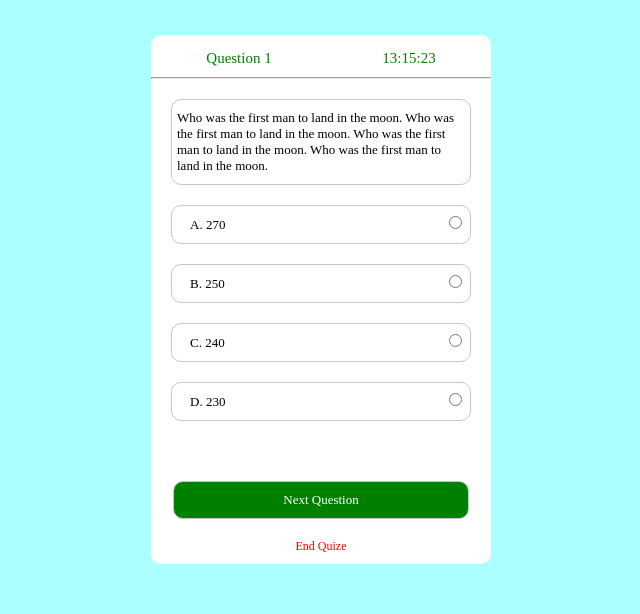
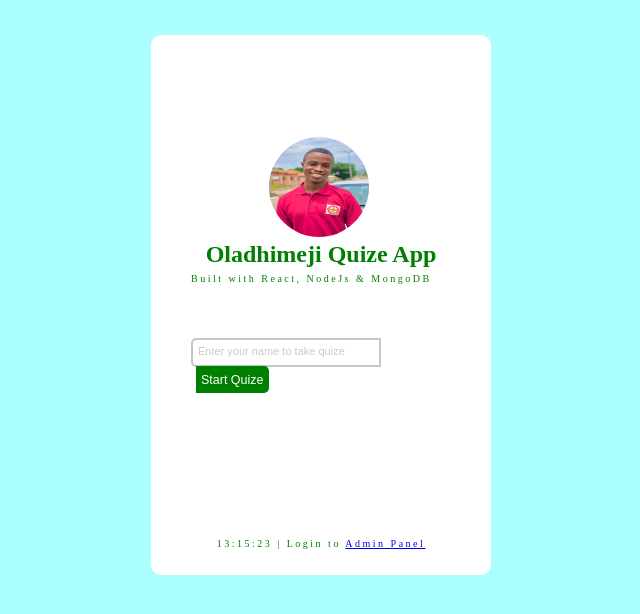
Before and after one commit to oladhimeji1/Quize-App-with-ReactJs, a React (Create React App) app: page / in a window 1280 px wide. Shown: the top 614 px of the page, without its empty margins (319-959 px from the left). Built offline with nearby package versions, Linux system fonts and the light colour scheme; data requests are answered from the project's data file.

Commit message:
First Commit

```diff
--- a/src/App.js
+++ b/src/App.js
@@ -1,18 +1,26 @@
 
 import Footer from './components/Footer';
 import Home from './components/Home';
+import WelcomePage from './components/WelcomePage';
 import './fonts/font-awesome.css'
+import AdminLogin from './components/AdminLogin'
+import { BrowserRouter as Router, Route, Routes } from 'react-router-dom';
+import Result from './components/Result';
 
 function App() {
 
   return (
-    <div className="content">
 
-      <Home />
-
-      <Footer />
-
-    </div>
+    <Router>
+      <div className="content">
+          <Routes>
+            <Route element={ <WelcomePage /> } exact path="/" />
+            <Route element={ <AdminLogin /> } path="/admin-login" />
+            <Route element={ <Home /> } path="/quize" />
+            <Route element={ <Result /> } path="/result" />
+          </Routes>
+      </div>
+    </Router>
   );
 }
 
--- /dev/null
+++ b/src/components/AdminLogin.jsx
@@ -0,0 +1,46 @@
+import { useState } from "react";
+import mike from '../img/Mike.jpg'
+import { useNavigate } from 'react-router-dom';
+
+const AdminLogin = () => {
+    const [name, setName] = useState('');
+    const [date, setDate] = useState('');
+    const history = useNavigate();
+
+    setInterval(() => setDate(new Date()), 1000)
+    const time = date.toLocaleString('en-US', {
+        hour: 'numeric',
+        minute: 'numeric',
+        second: 'numeric',
+        hour12: false
+    });
+
+    const goHome = () =>{
+        history('/')
+    }
+
+    return (
+        <div className="login-page">
+            <i className="fa fa-arrow-left"
+            onClick={goHome}></i>
+            <img src={mike} alt="" />
+            <h2>Admin Login Panel</h2>
+
+            <input type="text"
+            value={name}
+            onChange={e=>{setName(e.target.value)}}
+            placeholder="Enter username" />
+
+            <input type="text"
+            value={name}
+            onChange={e=>{setName(e.target.value)}}
+            placeholder="Enter password" />
+
+            <button onClick={onsubmit}>Login</button>
+
+            <footer>{time} | Forgot password?</footer>
+        </div>
+    )
+}
+
+export default AdminLogin;
--- a/src/components/Home.jsx
+++ b/src/components/Home.jsx
@@ -2,15 +2,16 @@
 import Question from "./Question";
 import useFetch from "./useFetch";
 
-const Home = ( {index} )=>{
-   const { data: questions, isLoading, error } = useFetch('http://localhost:8000/questions');
-//    console.log(questions)
+const Home = ({ index })=>{
+   const { data: questions, isLoading, error } =
+   useFetch('http://localhost:8000/questions');
+
     return(
         <div className="home">
             { error && <div> { error } </div> }
             { isLoading && <div>Loading...</div> }
             { questions && <Question
-            index={index}
+            index = {index}
             questions={questions} /> }
         </div>
     );
--- a/src/components/Question.jsx
+++ b/src/components/Question.jsx
@@ -1,7 +1,9 @@
 import { useState } from "react"
+import Footer from "./Footer"
 import Header from "./Header"
+import Result from "./Result"
 
-const Question = ({ questions }) => {
+const Question = ({ questions, name }) => {
 
     const [index, setIndex] = useState(0)
     const [num, setNum] = useState(1)
@@ -19,14 +21,15 @@ const Question = ({ questions }) => {
         else{
             a = 0;
         }
-        // console.log(a)
     }
 
     var goForward = () =>{
+
         // Updating the score in the array
         const arrX = [...score];
         arrX[index] = a
         setScore(arrX)
+
         // Incrementing/Moving to the nex question
         if(index === questions.length - 1){
             setIndex(index)
@@ -52,12 +55,10 @@ const Question = ({ questions }) => {
         for(var i=0; i<questions.length; i++){
             b += score[i];
         }
-            setResult(false)
-            setRes(b)
-    console.log(b);
+        setResult(false)
+        setRes(b)
+        // console.log(b);
     }
-    // console.log(a);
-    // console.log(score);
 
     return(
         <>
@@ -92,13 +93,11 @@ const Question = ({ questions }) => {
                 { questions[index].D }
             </div>
 
+            { !result && <Result res={res} name={name} /> }
             { toggleButton && <div className='button' onClick={goForward}> Next Question</div>}
             { !toggleButton && <div className='button' onClick={onSubmit}> Submit </div>}
 
-            { !result && <div className="result">
-                <h2>Congratulations!!!</h2>
-                <p>You scored {res}</p>
-            </div>}
+            <Footer />
         </>
     )
 }
--- /dev/null
+++ b/src/components/Result.jsx
@@ -0,0 +1,16 @@
+import { Link } from "react-router-dom";
+import mike from '../img/Mike.jpg'
+
+const Result = ({ res, name }) =>{
+    return (
+        <div className="result">
+            <img src={mike} alt="Emoji" />
+            <h2>Congratulations!!!</h2>
+            <p>{ name }</p>
+            <h1> { res } </h1>
+            <small> <Link to='/'> Go back home</Link></small>
+        </div>
+    )
+}
+
+export default Result;
--- /dev/null
+++ b/src/components/WelcomePage.jsx
@@ -0,0 +1,46 @@
+import { useState } from "react";
+import mike from '../img/Mike.jpg'
+import { Link, useNavigate } from 'react-router-dom'
+import Question from "./Question";
+
+const WelcomePage = () => {
+    const [name, setName] = useState('');
+    const [date, setDate] = useState('');
+    const navigateTo = useNavigate();
+    const [display] = useState(false)
+
+    const onsubmit = () => {
+        if(!name){
+            alert('Enter your name')
+        }else{
+            alert(name)
+            navigateTo('/quize');
+        }
+    }
+
+    setInterval(() => setDate(new Date()), 1000)
+    const time = date.toLocaleString('en-US', {
+        hour: 'numeric',
+        minute: 'numeric',
+        second: 'numeric',
+        hour12: false
+      });
+    return (
+        <div className="welcome-page">
+            { display && <Question name={name} /> }
+            <img src={mike} alt="" />
+            <h2>Oladhimeji Quize App</h2>
+            <small>Built with React, NodeJs & MongoDB</small>
+
+            <input type="text"
+            value={name}
+            onChange={e=>setName(e.target.value)}
+            placeholder="Enter your name to take quize" />
+            <button onClick={onsubmit}>Start Quize</button>
+
+            <footer>{time} | Login to <Link to="/admin-login"> Admin Panel</Link></footer>
+        </div>
+    )
+}
+
+export default WelcomePage;
--- a/src/index.css
+++ b/src/index.css
@@ -25,22 +25,46 @@ body{
   width: 100%;
   min-height: 50%;
   z-index: 99999999;
-  display: inline-block;
-  padding: 15rem 70px;
-  justify-content: space-around;
-}
-.result{
+  padding: 10rem 70px 15rem 70px;
   position: absolute;
   top: 10px;
   max-width: 350px;
   max-height: 96.5%
 }
+.result a{
+  position: absolute;
+  bottom: 10px;
+  left: 8rem;
+  text-align: center;
+  color: red;
+}
 .result h2{
-  margin: 20px 10px;
+  margin: 0 10px;
+  color: green;
+  position: relative;
+  bottom: 2rem;
+}
+.result h1{
+  color: green;
+  position: relative;
+  text-align: center;
+  font-size: 5rem;
+  bottom: 3rem;
+}
+.result img{
+  height: 100px;
+  width: 100px;
+  border-radius: 50%;
+  position: relative;
+  bottom: 2rem;
+  left: 3rem;
 }
 .result p{
+  color: green;
   position: relative;
-  margin: 38px 50px;
+  bottom: 2rem;
+  margin: 10px;
+  text-align: center;
 }
 .question, .option, .button{
   border: 1px solid rgb(199, 199, 199);
@@ -94,3 +118,109 @@ body{
   position: relative;
   left: 17rem;
 }
+.welcome-page{
+  padding: 30% 40px 50% 40px;
+}
+.login-page{
+  padding: 30% 40px 40% 40px;
+}
+.welcome-page h2, .login-page h2{
+  color: green;
+  text-transform: capitalize;
+  text-align: center;
+}
+.welcome-page small{
+  color: green;
+  text-align: center;
+  font-size: 10px;
+  letter-spacing: 2.5px;
+}
+.welcome-page footer{
+  color: green;
+  text-align: center;
+  position: relative;
+  top: 9rem;
+  font-size: 10px;
+  letter-spacing: 2.5px;
+}
+.login-page footer{
+  color: green;
+  text-align: center;
+  position: relative;
+  top: 7rem;
+  font-size: 10px;
+  letter-spacing: 2.5px;
+}
+.welcome-page input{
+  border: 2px solid rgb(199, 199, 199);
+  border-top-left-radius: 5px;
+  border-bottom-left-radius: 5px;
+  margin: 20% 0 0 0;
+  font-size: 13px;
+  padding: 5px 5px;
+  outline: none;
+}
+.welcome-page input::placeholder,
+.login-page input::placeholder{
+  font-size: 11px;
+  position: relative;
+  bottom: 2px;
+  color: rgb(208, 200, 200);
+}
+.welcome-page img,
+.login-page img{
+  height: 100px;
+  width: 100px;
+  border-radius: 50%;
+  position: relative;
+  left: 30%;
+}
+.welcome-page button{
+  cursor: pointer;
+  padding: 5px;
+  font-size: 12.5px;
+  height: 27px;
+  position: relative;
+  bottom: 1px;
+  border-top-right-radius: 5px;
+  border-bottom-right-radius: 5px;
+  border: none;
+  margin-left: 5px;
+  text-align: center;
+  background-color: green;
+  color: white;
+}
+.login-page input{
+  margin: 30px 0 0px 30px;
+  padding: 5px 10px;
+  border: 0;
+  border-bottom: 2px solid green;
+  outline: 0;
+  background-color: rgb(245, 245, 245);
+}
+.login-page button{
+  cursor: pointer;
+  padding: 5px;
+  font-size: 12.5px;
+  height: 27px;
+  width: 60px;
+  position: relative;
+  top: 2rem;
+  left: 6rem;
+  border-radius: 5px;
+  border: none;
+  margin-left: 5px;
+  background-color: green;
+  color: white;
+}
+.login-page i{
+  color: green;
+  position: absolute;
+  left: 20%;
+  top: 10%;
+}
+.login-page i:hover{
+  cursor: pointer;
+  color: rgb(93, 163, 93);
+  text-shadow: 2px 2px 5px black;
+}
```
Also changed, not shown: src/components/Button.jsx (deleted, +0 -19 lines), data/db.json (indentation only), src/img/Mike.jpg (added).
